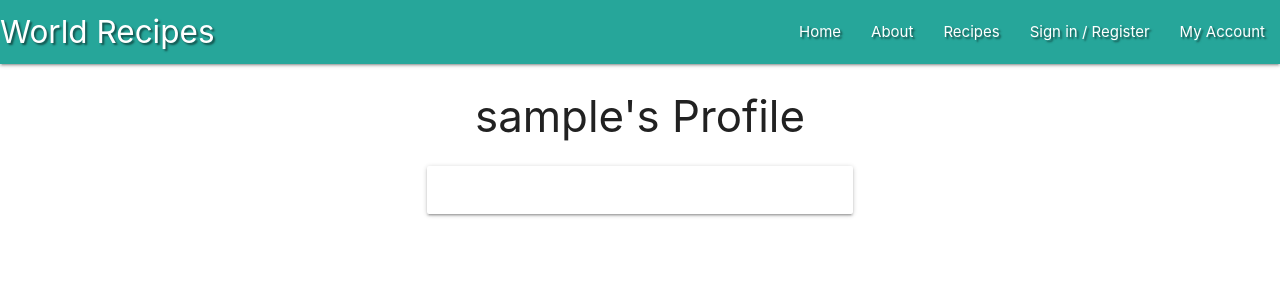
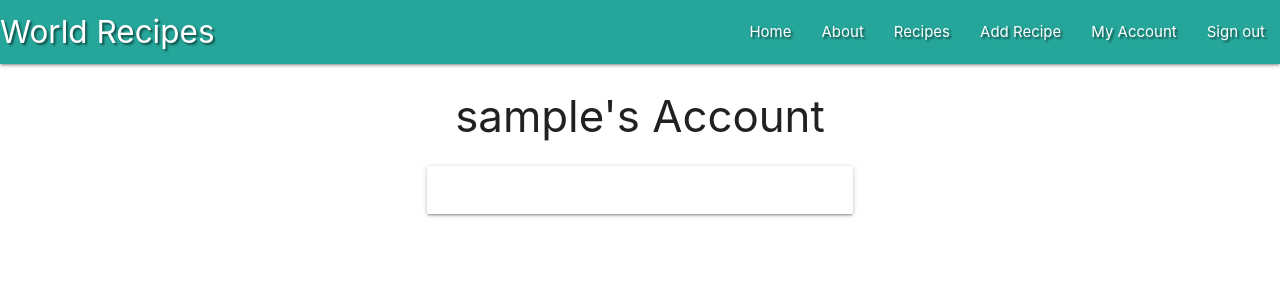
Before and after one commit to Code-Institute-Submissions/phil-griffith-world_recipes_AprResub, a Flask app: a page that uses templates/base.html in a window 1280 px wide. Shown: the top 300 px of the page. Run offline with Flask 2, Linux system fonts and the light colour scheme; the visitor is signed in with stand-in values (Sample User, id 1); a database or web service that is not in the repository returns one stand-in record (values such as "Sample title"); some libraries are stand-ins or nearby versions.

Commit message:
Add Sign out functionality & admin only Nav options

```diff
--- a/app.py
+++ b/app.py
@@ -89,7 +89,19 @@ def account(username):
     # get session users username form db
     username = mongo.db.users.find_one(
         {"username": session["user"]})["username"]
-    return render_template("my_account.html", username=username)
+
+    if session["user"]:
+        return render_template("my_account.html", username=username)
+
+    return redirect(url_for("login"))
+
+
+@app.route("/sign_out")
+def sign_out():
+    # remove user session cookie
+    flash("You are no longer Signed in")
+    session.pop("user")
+    return(redirect(url_for("sign_in")))
 
 
 if __name__ == "__main__":
--- a/templates/base.html
+++ b/templates/base.html
@@ -24,8 +24,17 @@
                     <li><a href="sass.html">Home</a></li>
                     <li><a href="badges.html">About</a></li>
                     <li><a href="{{ url_for('get_recipes') }}">Recipes</a></li>
-                    <li><a href="{{ url_for('sign_in') }}">Sign in / Register</a></li>
-                    <li><a href="{{ url_for('account', username=session['user']) }}">My Account</a></li>
+                    {% if session.user and session.user != "admin" %}
+                        <li><a href="">Add Recipe</a></li>
+                        <li><a href="{{ url_for('account', username=session['user']) }}">My Account</a></li>
+                        <li><a href="{{ url_for('sign_out') }}">Sign out</a></li>
+                    {% elif session.user == "admin" %}
+                        <li><a href="">Manage Recipes</a></li>
+                        <li><a href="">Manage Search Categories</a></li>
+                        <li><a href="{{ url_for('sign_out') }}">Sign out</a></li>
+                    {% else %}
+                        <li><a href="{{ url_for('sign_in') }}">Sign in / Register</a></li>
+                    {% endif %}
                 </ul>
             </div>
         </nav>
@@ -35,8 +44,17 @@
             <li><a href="sass.html">Home</a></li>
             <li><a href="badges.html">About</a></li>
             <li><a href="{{ url_for('get_recipes') }}">Recipes</a></li>
-            <li><a href="{{ url_for('sign_in') }}">Sign in / Register</a></li>
-            <li><a href="{{ url_for('account', username=session['user']) }}">My Account</a></li>
+            {% if session.user and session.user != "admin" %}
+                <li><a href="">Add Recipe</a></li>
+                <li><a href="{{ url_for('account', username=session['user']) }}">My Account</a></li>
+                <li><a href="{{ url_for('sign_out') }}">Sign out</a></li>
+            {% elif session.user == "admin" %}
+                <li><a href="">Manage Recipes</a></li>
+                <li><a href="">Manage Search Categories</a></li>
+                <li><a href="{{ url_for('sign_out') }}">Sign out</a></li>
+            {% else %}
+                <li><a href="{{ url_for('sign_in') }}">Sign in / Register</a></li>
+            {% endif %}
         </ul>
     </header>
 
--- a/templates/my_account.html
+++ b/templates/my_account.html
@@ -1,7 +1,7 @@
 {% extends "base.html" %}
 {% block content %}
 
-    <h3 class="center-align">{{ username }}'s Profile</h3>
+    <h3 class="center-align">{{ username }}'s Account</h3>
 
     <div class="row">
         <div class="col s8 m6 offset-m3">
```
